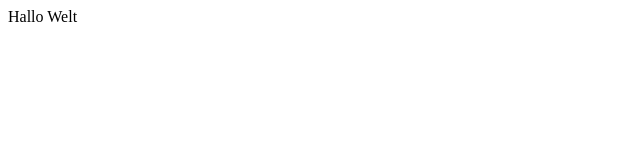
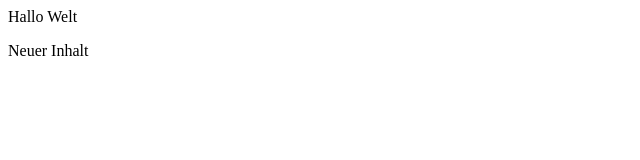
Before and after one commit to MatildaCla/git_test, a plain HTML site: page index.html in a window 1280 px wide. Shown: the full height of the page, 0-640 px from the left. Drawn offline with Linux system fonts and the light colour scheme.

Commit message:
Index updated

```diff
--- a/index.html
+++ b/index.html
@@ -1 +1,2 @@
 <p>Hallo Welt</p>
+<p> Neuer Inhalt</p>
```
